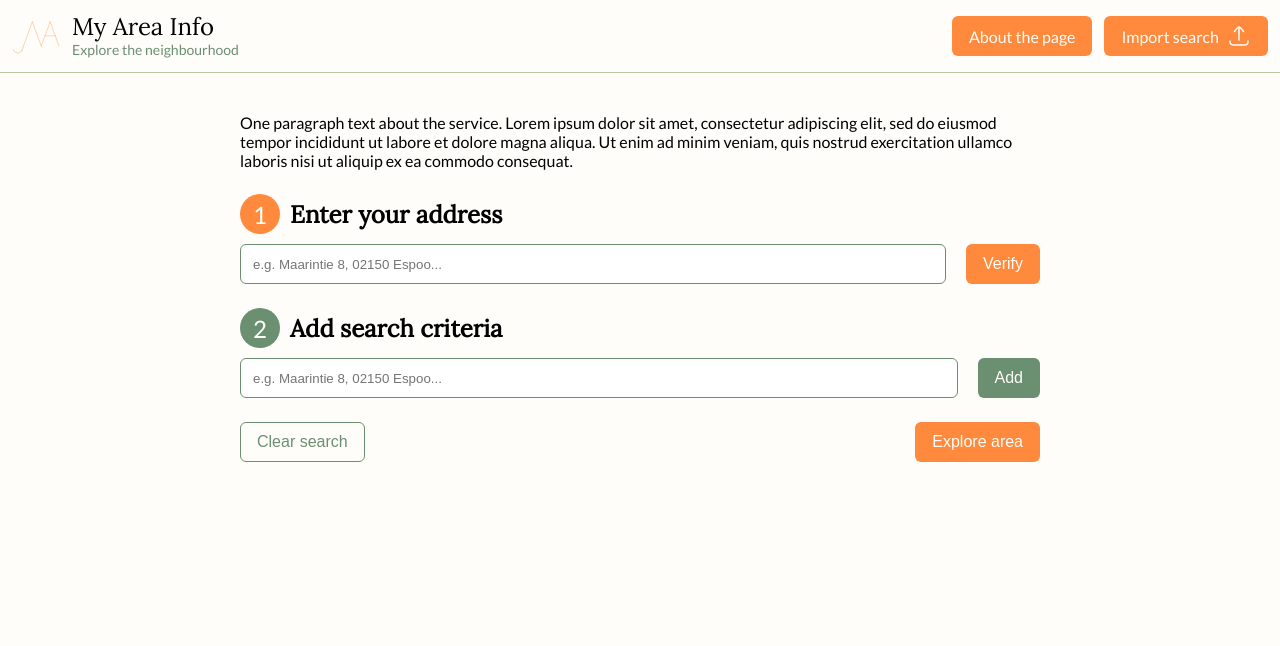
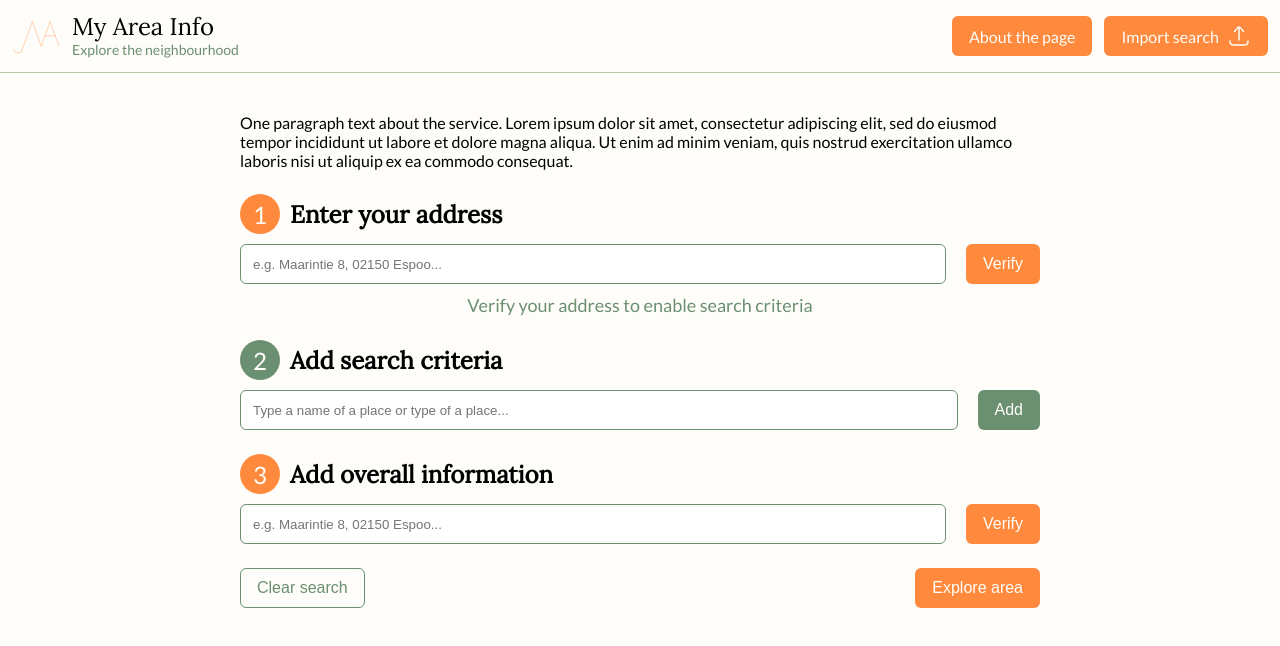
Before and after one commit to Kilppar1/my-area-info, a Next.js app: page / in a window 1280 px wide. Shown: the top 646 px of the page. Built offline with nearby package versions, Linux system fonts and the light colour scheme.

Commit message:
Dummy verify functionality and adding other fields to searchcontext

```diff
--- a/src/app/globals.css
+++ b/src/app/globals.css
@@ -2,6 +2,7 @@
   --color-orange: #ff8a3d;
   --color-orange-light: #ffd6a5;
   --color-green: #6b8f71;
+  --color-green-40: #6b8f7166;
   --color-green-light: #b7c9a3;
   --color-background: #fffdf9;
 
@@ -218,3 +219,38 @@ form {
   border: 1px solid var(--color-green);
   border-radius: 6px;
 }
+
+.form-address-verification {
+  color: var(--color-green);
+  font-size: 18px;
+  display: flex;
+  justify-content: center;
+}
+
+.form-address-verified {
+  display: flex;
+  align-items: center;
+  gap: 10px;
+
+  width: 100%;
+  padding: 12px;
+
+  border: 1px solid var(--color-green-40);
+  border-radius: 6px;
+
+  color: var(--color-green);
+  background-color: var(--color-background);
+}
+
+.verification-tick {
+  display: flex;
+  align-items: center;
+  justify-content: center;
+  flex-shrink: 0;
+  color: var(--color-green);
+}
+
+.verification-tick svg {
+  height: 18px;
+  width: 18px;
+}
--- a/src/app/page.tsx
+++ b/src/app/page.tsx
@@ -10,9 +10,18 @@ export default function Home() {
   const router = useRouter();
   const { setSearchData } = useSearch();
   const [address, setAddress] = useState("");
+  const [commuteAddress, setCommuteAddress] = useState("");
+  const [criteria, setCriteria] = useState("");
+  const [searchRange, SetSearchRange] = useState(0);
+  const [addressVerified, setAddressVerified] = useState(false);
+
+  const verifyAddress = () => {
+    setAddressVerified(true);
+  };
+
   function handleSearch(event: SubmitEvent<HTMLFormElement>) {
     event.preventDefault();
-    setSearchData({ address });
+    setSearchData({ address, commuteAddress, criteria, searchRange });
     router.push("/results");
   }
 
@@ -36,10 +45,41 @@ export default function Home() {
               onChange={(e) => setAddress(e.target.value)}
               placeholder="e.g. Maarintie 8, 02150 Espoo..."
             />
-            <button type="button" className="btn btn-primary">
+            <button
+              type="button"
+              className="btn btn-primary"
+              onClick={verifyAddress}
+            >
               Verify
             </button>
           </div>
+          {!addressVerified && (
+            <span className="form-address-verification">
+              Verify your address to enable search criteria
+            </span>
+          )}
+          {addressVerified && (
+            <div className="form-address-verified">
+              <span className="verification-tick">
+                <svg
+                  width="28"
+                  height="23"
+                  viewBox="0 0 28 23"
+                  fill="none"
+                  xmlns="http://www.w3.org/2000/svg"
+                >
+                  <path
+                    d="M1.34375 14.7816C1.34375 14.7816 4.03125 14.7816 7.61458 21.0525C7.61458 21.0525 17.5741 4.62883 26.4271 1.34412"
+                    stroke="currentColor"
+                    strokeWidth="2.6875"
+                    strokeLinecap="round"
+                    strokeLinejoin="round"
+                  />
+                </svg>
+              </span>
+              <span>{address}</span>
+            </div>
+          )}
         </div>
         <div className="form-field">
           <div className="form-field-label">
@@ -48,12 +88,28 @@ export default function Home() {
           </div>
           <div className="form-field-input">
             <input
-              value={address}
-              onChange={(e) => setAddress(e.target.value)}
-              placeholder="e.g. Maarintie 8, 02150 Espoo..."
+              value={criteria}
+              onChange={(e) => setCriteria(e.target.value)}
+              placeholder="Type a name of a place or type of a place..."
             />
             <button type="button" className="btn btn-secondary">
               Add
+            </button>
+          </div>
+        </div>
+        <div className="form-field">
+          <div className="form-field-label">
+            <span className="form-number form-number">3</span>
+            <label className="form-label">Add overall information</label>
+          </div>
+          <div className="form-field-input">
+            <input
+              value={commuteAddress}
+              onChange={(e) => setCommuteAddress(e.target.value)}
+              placeholder="e.g. Maarintie 8, 02150 Espoo..."
+            />
+            <button type="button" className="btn btn-primary">
+              Verify
             </button>
           </div>
         </div>
--- a/src/context/SearchContext.tsx
+++ b/src/context/SearchContext.tsx
@@ -10,6 +10,9 @@ import {
 
 type SearchData = {
   address: string;
+  criteria: string;
+  commuteAddress: String;
+  searchRange: number;
 };
 
 type SearchContextType = {
@@ -17,7 +20,12 @@ type SearchContextType = {
   setSearchData: (data: SearchData) => void;
 };
 
-const defaultSearchData: SearchData = { address: "" };
+const defaultSearchData: SearchData = {
+  address: "",
+  criteria: "",
+  commuteAddress: "",
+  searchRange: 0,
+};
 
 const SearchContext = createContext<SearchContextType | undefined>(undefined);
 
```
